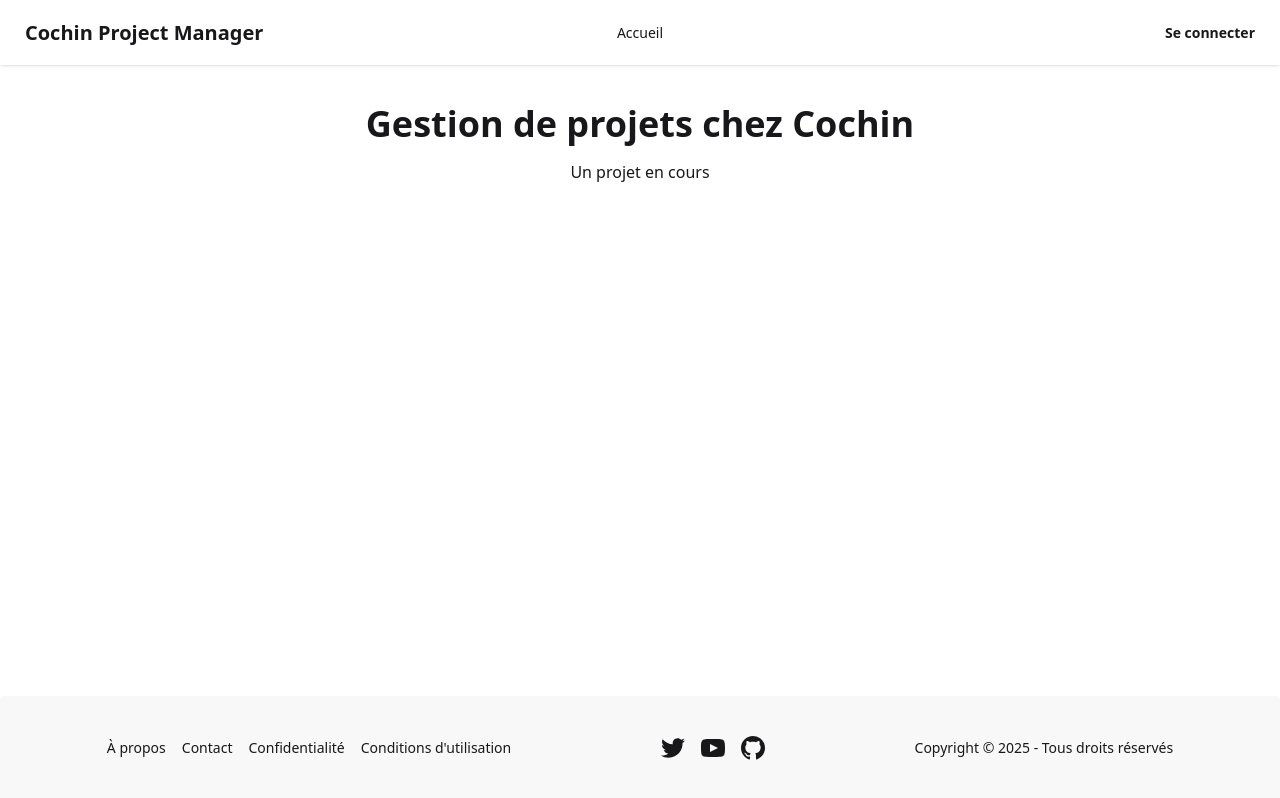
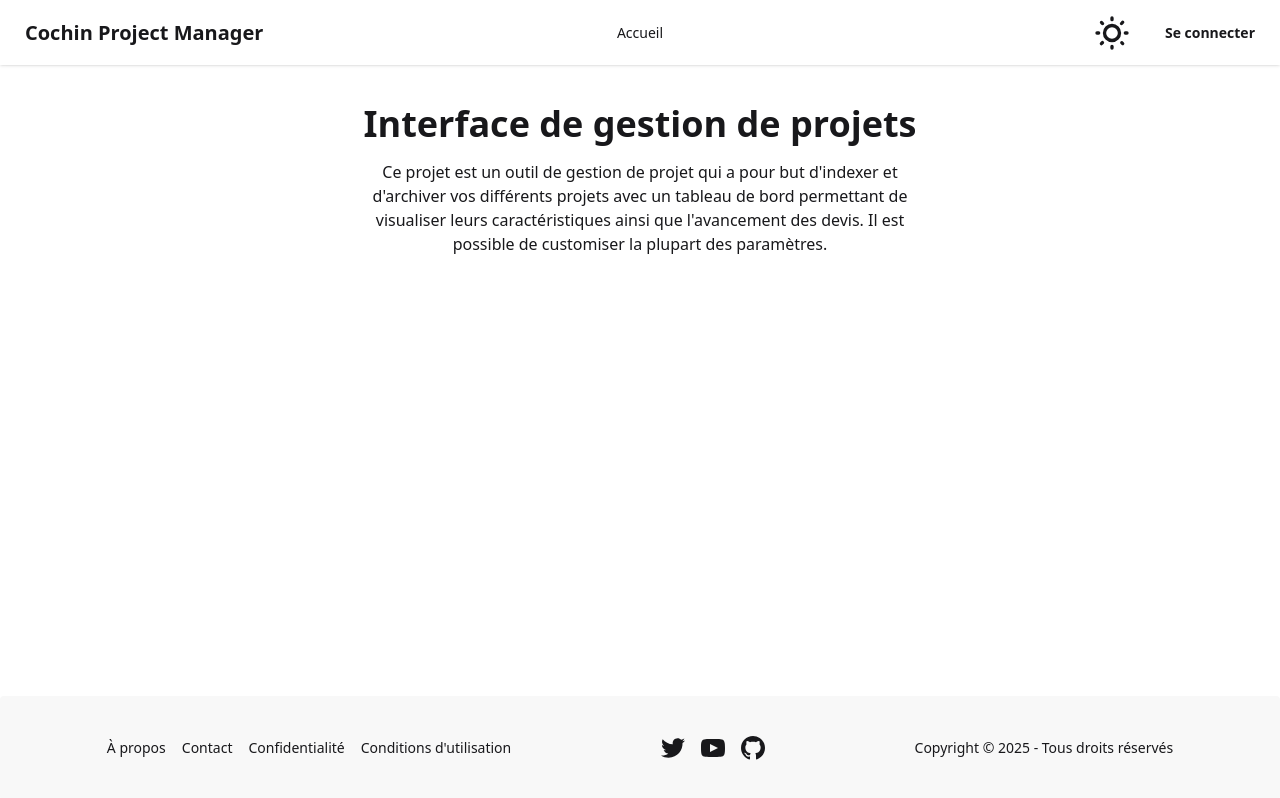
Before and after one commit to Kazuryy/cochin-project-manager, a React (Vite) app in the folder frontend/: page / in a window 1280 px wide. Built offline with nearby package versions, Linux system fonts and the light colour scheme; no server answers.

Commit message:
Light/dark mode with switch button (end of navbar)

```diff
--- a/frontend/src/components/global/Navbar.jsx
+++ b/frontend/src/components/global/Navbar.jsx
@@ -1,9 +1,13 @@
 import { Link } from 'react-router-dom';
+import { useState, useEffect } from 'react';
 import { useAuth } from '../../hooks/useAuth';
 import { Button } from '../ui';
 
 function Navbar() {
   const { isAuthenticated, user, logout, isLoading } = useAuth();
+  const [isDark, setIsDark] = useState(
+    JSON.parse(localStorage.getItem('isDark')) || false
+  );
 
   const handleLogout = async () => {
     await logout();
@@ -48,6 +52,15 @@ function Navbar() {
     );
   };
 
+  useEffect(() => {
+    localStorage.setItem('isDark', JSON.stringify(isDark));
+    if (isDark) {
+      document.documentElement.setAttribute('data-theme', 'dark');
+    } else {
+      document.documentElement.setAttribute('data-theme', 'light');
+    }
+  }, [isDark]);
+
   return (
     <div className="navbar bg-base-100 shadow-sm fixed top-0 z-50">
       <div className="navbar-start">
@@ -65,6 +78,30 @@ function Navbar() {
       </div>
 
       <div className="navbar-end">
+        <label className="swap swap-rotate pr-4">
+          <input
+            type="checkbox"
+            checked={isDark}
+            onChange={() => setIsDark(!isDark)}
+            className="theme-controller"
+          />
+            <svg
+              className="swap-off h-10 w-10 fill-current center"
+              xmlns="http://www.w3.org/2000/svg"
+              viewBox="0 0 24 24">
+              <path
+                d="M5.64,17l-.71.71a1,1,0,0,0,0,1.41,1,1,0,0,0,1.41,0l.71-.71A1,1,0,0,0,5.64,17ZM5,12a1,1,0,0,0-1-1H3a1,1,0,0,0,0,2H4A1,1,0,0,0,5,12Zm7-7a1,1,0,0,0,1-1V3a1,1,0,0,0-2,0V4A1,1,0,0,0,12,5ZM5.64,7.05a1,1,0,0,0,.7.29,1,1,0,0,0,.71-.29,1,1,0,0,0,0-1.41l-.71-.71A1,1,0,0,0,4.93,6.34Zm12,.29a1,1,0,0,0,.7-.29l.71-.71a1,1,0,1,0-1.41-1.41L17,5.64a1,1,0,0,0,0,1.41A1,1,0,0,0,17.66,7.34ZM21,11H20a1,1,0,0,0,0,2h1a1,1,0,0,0,0-2Zm-9,8a1,1,0,0,0-1,1v1a1,1,0,0,0,2,0V20A1,1,0,0,0,12,19ZM18.36,17A1,1,0,0,0,17,18.36l.71.71a1,1,0,0,0,1.41,0,1,1,0,0,0,0-1.41ZM12,6.5A5.5,5.5,0,1,0,17.5,12,5.51,5.51,0,0,0,12,6.5Zm0,9A3.5,3.5,0,1,1,15.5,12,3.5,3.5,0,0,1,12,15.5Z" />
+            </svg>
+
+            {/* moon icon */}
+            <svg
+              className="swap-on h-10 w-10 fill-current"
+              xmlns="http://www.w3.org/2000/svg"
+              viewBox="0 0 24 24">
+              <path
+                d="M21.64,13a1,1,0,0,0-1.05-.14,8.05,8.05,0,0,1-3.37.73A8.15,8.15,0,0,1,9.08,5.49a8.59,8.59,0,0,1,.25-2A1,1,0,0,0,8,2.36,10.14,10.14,0,1,0,22,14.05,1,1,0,0,0,21.64,13Zm-9.5,6.69A8.14,8.14,0,0,1,7.08,5.22v.27A10.15,10.15,0,0,0,17.22,15.63a9.79,9.79,0,0,0,2.1-.22A8.11,8.11,0,0,1,12.14,19.73Z" />
+            </svg>
+        </label>
         {renderAuthSection()}
       </div>
     </div>
--- a/frontend/src/pages/Dashboard.jsx
+++ b/frontend/src/pages/Dashboard.jsx
@@ -208,9 +208,9 @@ function Dashboard() {
                               SBMMOFF isn't a traditional VPN like Nord VPN, SBMMOFF is a COD VPN gaming...
                             </div>
                             <div className="mt-2">
-                              <div className="badge badge-outline mr-2">Cyber Security</div>
+                              <div className="badge badge-neutral mr-2">Cyber Security</div>
                               <div className="badge badge-outline mr-2">Software</div>
-                              <div className="badge badge-outline">Network Security</div>
+                              <div className="badge badge-outline mr-2">Network Security</div>
                             </div>
                           </div>
                         </div>
--- a/frontend/src/pages/Home.jsx
+++ b/frontend/src/pages/Home.jsx
@@ -5,8 +5,8 @@ function Home() {
     <Page>
       <div className='pt-6'>
         <div className="container mx mt-4">
-          <h1 className="text-4xl font-bold text-center">Gestion de projets chez Cochin</h1>
-          <p className="text-center mt-4">Un projet en cours</p>
+          <h1 className="text-4xl font-bold text-center">Interface de gestion de projets</h1>
+          <p className="text-center mt-4 pr-80 pl-80">Ce projet est un outil de gestion de projet qui a pour but d'indexer et d'archiver vos différents projets avec un tableau de bord permettant de visualiser leurs caractéristiques ainsi que l'avancement des devis. Il est possible de customiser la plupart des paramètres.</p>
           <div className="flex justify-center gap-4 mt-8">
           </div>
         </div>
--- /dev/null
+++ b/frontend/tailwind.config.js
@@ -0,0 +1,14 @@
+/** @type {import('tailwindcss').Config} */
+module.exports = {
+  content: [
+    "./src/**/*.{js,jsx,ts,tsx}",
+  ],
+  darkMode: 'class',
+  theme: {
+    extend: {},
+  },
+  plugins: [require("daisyui")],
+  daisyui: {
+    themes: ["light", "dark"],
+  },
+}
```
